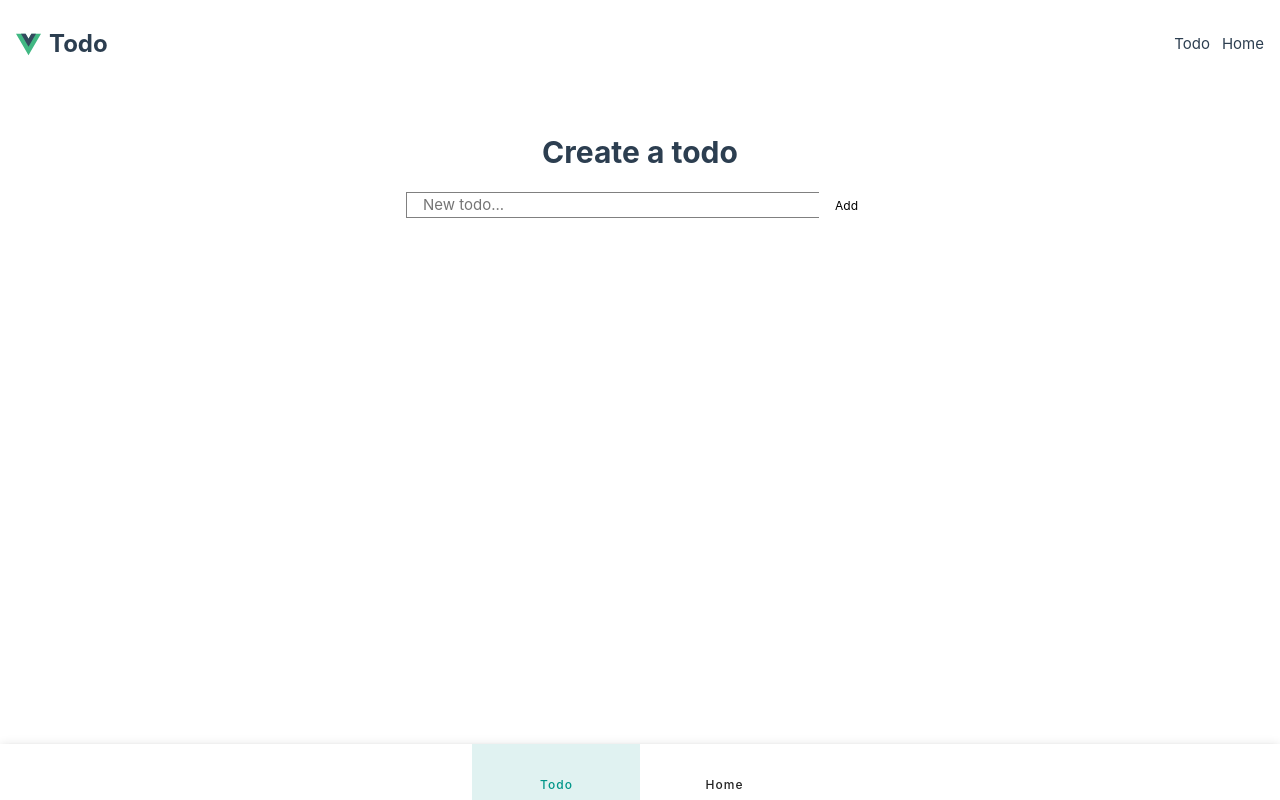
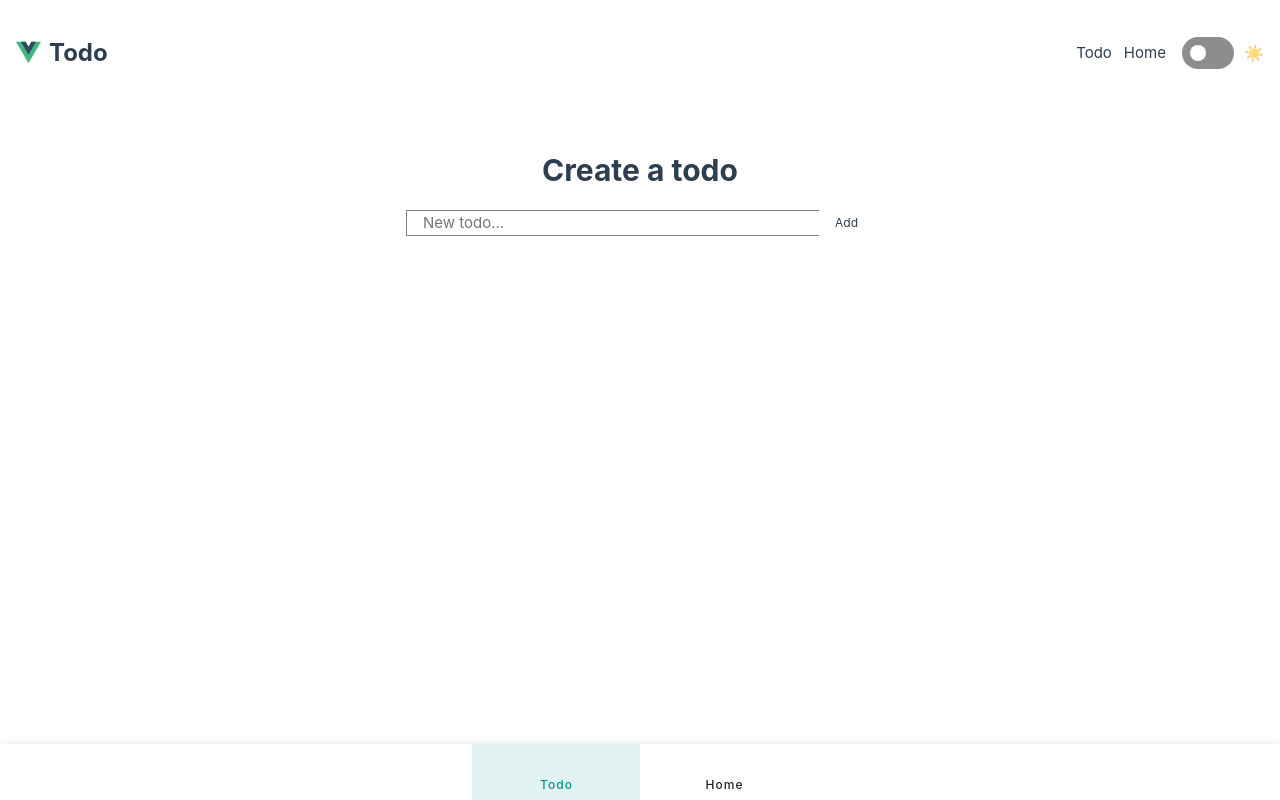
Before and after one commit to stealth90/vue-example, a Vue app: page / in a window 1280 px wide. Built offline with nearby package versions, Linux system fonts and the light colour scheme; some icons are missing.

Commit message:
feat: add theme toogle on header and wip for colors

```diff
--- a/src/App.vue
+++ b/src/App.vue
@@ -2,6 +2,34 @@
 import { RouterView } from "vue-router";
 import BottomBar from "@/components/BottomBar.vue";
 import HeaderApp from "@/components/HeaderApp.vue";
+import { onMounted } from "vue";
+
+export type UserTheme = 'light' | 'dark';
+
+const getMediaPreference = () : UserTheme  => {
+  const hasDarkPreference = window.matchMedia(
+    "(prefers-color-scheme: dark)"
+  ).matches;
+  if (hasDarkPreference) {
+    return "dark";
+  } else {
+    return "light";
+  }
+};
+
+const getTheme = (): UserTheme | null => {
+  return localStorage.getItem("user-theme") as UserTheme;
+};
+
+const setTheme = (theme: UserTheme) => {
+  localStorage.setItem("user-theme", theme);
+  document.documentElement.className = theme;
+};
+
+onMounted(() => {
+  const initUserTheme = getTheme() || getMediaPreference();
+  setTheme(initUserTheme);
+});
 </script>
 
 <template>
--- a/src/assets/base.css
+++ b/src/assets/base.css
@@ -20,9 +20,8 @@
   --vt-c-text-dark-1: var(--vt-c-white);
   --vt-c-text-dark-2: rgba(235, 235, 235, 0.64);
 }
-
 /* semantic color variables for this project */
-:root {
+:root.light{
   --color-background: var(--vt-c-white);
   --color-background-soft: var(--vt-c-white-soft);
   --color-background-mute: var(--vt-c-white-mute);
@@ -36,8 +35,7 @@
   --section-gap: 160px;
 }
 
-@media (prefers-color-scheme: dark) {
-  :root {
+:root.dark {
   --color-background: var(--vt-c-black);
   --color-background-soft: var(--vt-c-black-soft);
   --color-background-mute: var(--vt-c-black-mute);
@@ -48,7 +46,6 @@
   --color-heading: var(--vt-c-text-dark-1);
   --color-text: var(--vt-c-text-dark-2);
 }
-}
 
 body {
   min-height: 100vh;
@@ -56,8 +53,9 @@ body {
   background: var(--color-background);
   transition: color 0.5s, background-color 0.5s;
   line-height: 1.6;
-  font-family: Inter, -apple-system, BlinkMacSystemFont, 'Segoe UI', Roboto, Oxygen, Ubuntu,
-    Cantarell, 'Fira Sans', 'Droid Sans', 'Helvetica Neue', sans-serif;
+  font-family: Inter, -apple-system, BlinkMacSystemFont, "Segoe UI", Roboto,
+    Oxygen, Ubuntu, Cantarell, "Fira Sans", "Droid Sans", "Helvetica Neue",
+    sans-serif;
   font-size: 15px;
   text-rendering: optimizeLegibility;
   -webkit-font-smoothing: antialiased;
--- a/src/components/AddTodo.vue
+++ b/src/components/AddTodo.vue
@@ -70,7 +70,7 @@ const onKeyPress = (e: KeyboardEvent) => {
 .add-todo {
   display: flex;
   &__input {
-    color: #fff;
+    color: var(--color-text);
     border: 1px solid;
     border-color: gray;
     border-right: 0;
@@ -86,8 +86,8 @@ const onKeyPress = (e: KeyboardEvent) => {
     }
   }
   &__button {
-    background-color: #fff;
-    color: #000;
+    background-color: var(--color-background);
+    color: var(--color-text);
     padding: 0 1rem;
     font-size: 12px;
   }
--- a/src/components/HeaderApp.vue
+++ b/src/components/HeaderApp.vue
@@ -2,7 +2,36 @@
 import routes from "@/router/routes";
 import { RouterLink, useRouter } from "vue-router";
 import { capitalize } from "@/utils";
+import { ref } from "vue";
+import type { UserTheme } from "@/App.vue";
+import { onUpdated } from "vue";
 const router = useRouter();
+
+const parseTheme = (theme: string): UserTheme => {
+  return theme === `🌙` ? "dark" : "light";
+};
+
+const stringifyTheme = (theme: UserTheme): string => {
+  return theme === "dark" ? `🌙` : `☀️`;
+};
+
+const getTheme = (): string => {
+  return stringifyTheme(localStorage.getItem("user-theme") as UserTheme);
+};
+
+const setTheme = (theme: string) => {
+  const themeParsed = parseTheme(theme);
+  localStorage.setItem("user-theme", themeParsed);
+  document.documentElement.className = themeParsed;
+};
+
+const themeValue = ref(getTheme());
+
+onUpdated(() => {
+  if (themeValue.value) {
+    setTheme(themeValue.value);
+  }
+});
 </script>
 
 <template>
@@ -29,6 +58,16 @@ const router = useRouter();
           >{{ capitalize(route.name) }}</RouterLink
         >
       </ul>
+      <v-switch
+        hide-details
+        false-value="☀️"
+        true-value="🌙"
+        :label="themeValue"
+        class="theme-switch"
+        inset
+        v-model="themeValue"
+        value="false"
+      ></v-switch>
     </nav>
   </header>
 </template>
@@ -69,6 +108,12 @@ header {
         color: inherit;
       }
     }
+
+    .theme-switch {
+      display: flex;
+      flex: initial;
+      margin-left: 1rem;
+    }
   }
 }
 </style>
--- a/src/components/TodoItem.vue
+++ b/src/components/TodoItem.vue
@@ -73,7 +73,8 @@ li {
   background-color: #515151;
   box-shadow: 0 20px 25px -5px rgb(0 0 0 / 0.1),
     0 8px 10px -6px rgb(0 0 0 / 0.1);
-
+  border-radius: 5rem 0 0 5rem;
+  margin-top: 1rem;
   &:hover {
     .todo-actions {
       opacity: 1;
@@ -98,6 +99,7 @@ li {
     display: flex;
     align-items: center;
     padding-left: 0.5rem;
+    color: var(--color-text);
   }
 
   .todo {
@@ -111,7 +113,7 @@ li {
       width: 100%;
       padding: 2px 6px;
       border: 2px solid #41b080;
-      color: #fff;
+      color: var(--color-text);
     }
   }
 
```
Lines whose indentation alone changed are shown as unchanged.
